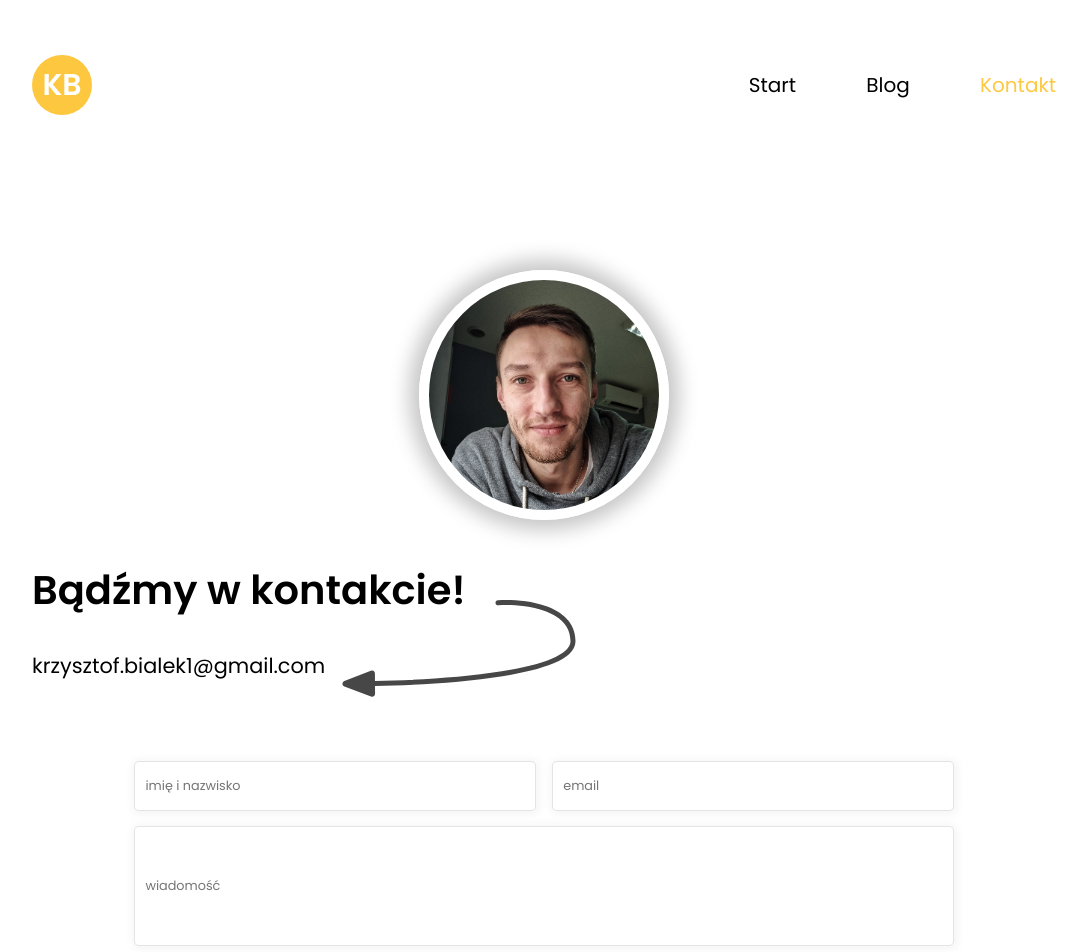
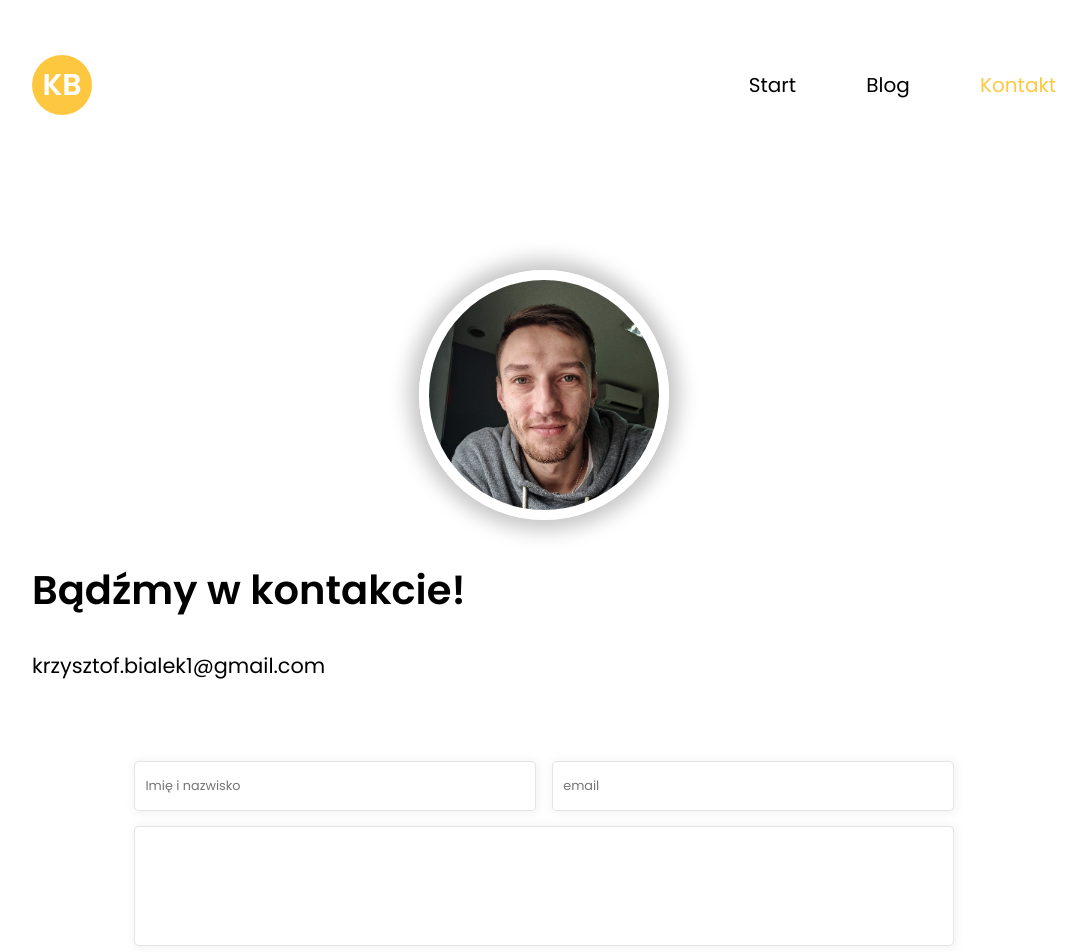
Before and after one commit to bialek-k/Portfolio-website, a Next.js app: page /contact in a window 1280 px wide. Shown: the top 952 px of the page, without its empty margins (96-1183 px from the left). Built offline with nearby package versions, Linux system fonts and the light colour scheme.

Commit message:
hook-form lib

```diff
--- a/package.json
+++ b/package.json
@@ -11,6 +11,7 @@
     "next": "12.0.10",
     "react": "17.0.2",
     "react-dom": "17.0.2",
+    "react-hook-form": "^7.27.0",
     "sass": "^1.49.7"
   },
   "devDependencies": {
--- a/pages/contact.js
+++ b/pages/contact.js
@@ -1,29 +1,18 @@
-import { useState } from "react";
 import Link from "next/link";
 import classes from "../styles/contact.module.scss";
 import Button from "../components/Button";
+import { useForm } from "react-hook-form";
 
 const contact = () => {
-  const [name, setName] = useState("");
-  const [nameIsValid, setNameIsValid] = useState(true);
-  const [email, setEmail] = useState("");
-  const [message, setMessage] = useState("");
+  const {
+    register,
+    handleSubmit,
+    setError,
+    formState: { errors },
+  } = useForm();
 
-  const submitHandler = (e) => {
-    e.preventDefault();
-
-    if (name.trim() == "") {
-      setNameIsValid(false);
-      return;
-    }
-
-    console.log("name:", name, "email:", email, "message:", message);
-    console.log(name, email, message);
-
-    setName("");
-    setEmail("");
-    setMessage("");
-  };
+  const onSubmit = (data) => console.log(data);
+  const { onChange, ...rest } = register("name");
 
   return (
     <div className={classes.container}>
@@ -32,7 +21,45 @@ const contact = () => {
       </div>
       <div className={classes.title}>
         <h1>Bądźmy w kontakcie!</h1>
-        <svg
+        <Link href="mailto:krzysztof.bialek1@gmail.com">
+          <p>krzysztof.bialek1@gmail.com</p>
+        </Link>
+      </div>
+      <form onSubmit={handleSubmit(onSubmit)}>
+        <div className={classes.userInfo}>
+          <input
+            {...register("name", { required: true })}
+            placeholder="Imię i nazwisko"
+          />
+          <input {...register("email")} placeholder="email" />
+        </div>
+
+        <div className={classes.message}>
+          <input
+            onChange={(e) => {
+              setError("name", {
+                type: "manual",
+                message: "Dont Forget Your Username Should Be Cool!",
+              });
+              onChange(e);
+            }}
+            {...rest}
+          />
+          {errors.name && <p>{errors.name.message}</p>}
+        </div>
+
+        <div className={classes.action}>
+          <Button sec name="Wyślij" type="submit" sm />
+        </div>
+      </form>
+    </div>
+  );
+};
+
+export default contact;
+
+/*
+<svg
           width="234"
           height="97"
           viewBox="0 0 234 97"
@@ -46,50 +73,4 @@ const contact = () => {
             fill="#474747"
           />
         </svg>
-
-        <Link href="mailto:krzysztof.bialek1@gmail.com">
-          <p>krzysztof.bialek1@gmail.com</p>
-        </Link>
-      </div>
-      <form onSubmit={submitHandler}>
-        <div className={classes.userInfo}>
-          <input
-            type="text"
-            placeholder={
-              !nameIsValid ? "musze poznać Twoje imię" : "imię i nazwisko"
-            }
-            value={name}
-            className={`${classes[""]} ${!nameIsValid && classes.error}`}
-            onChange={(e) => setName(e.target.value)}
-          />
-
-          <input
-            type="text"
-            placeholder={!nameIsValid ? "proszę podać email" : "email"}
-            value={email}
-            className={`${classes[""]} ${!nameIsValid && classes.error}`}
-            onChange={(e) => setEmail(e.target.value)}
-          />
-        </div>
-
-        <div className={classes.message}>
-          <input
-            type="text"
-            placeholder={
-              !nameIsValid ? "wystarczy jedno zdanie :)" : "wiadomość"
-            }
-            value={message}
-            className={`${classes[""]} ${!nameIsValid && classes.error}`}
-            onChange={(e) => setMessage(e.target.value)}
-          />
-        </div>
-
-        <div className={classes.action}>
-          <Button sec name="Wyślij" type="submit" sm />
-        </div>
-      </form>
-    </div>
-  );
-};
-
-export default contact;
+*/
```
Also changed, not shown: 1 other file (tests, documents, lock files or other folders).
